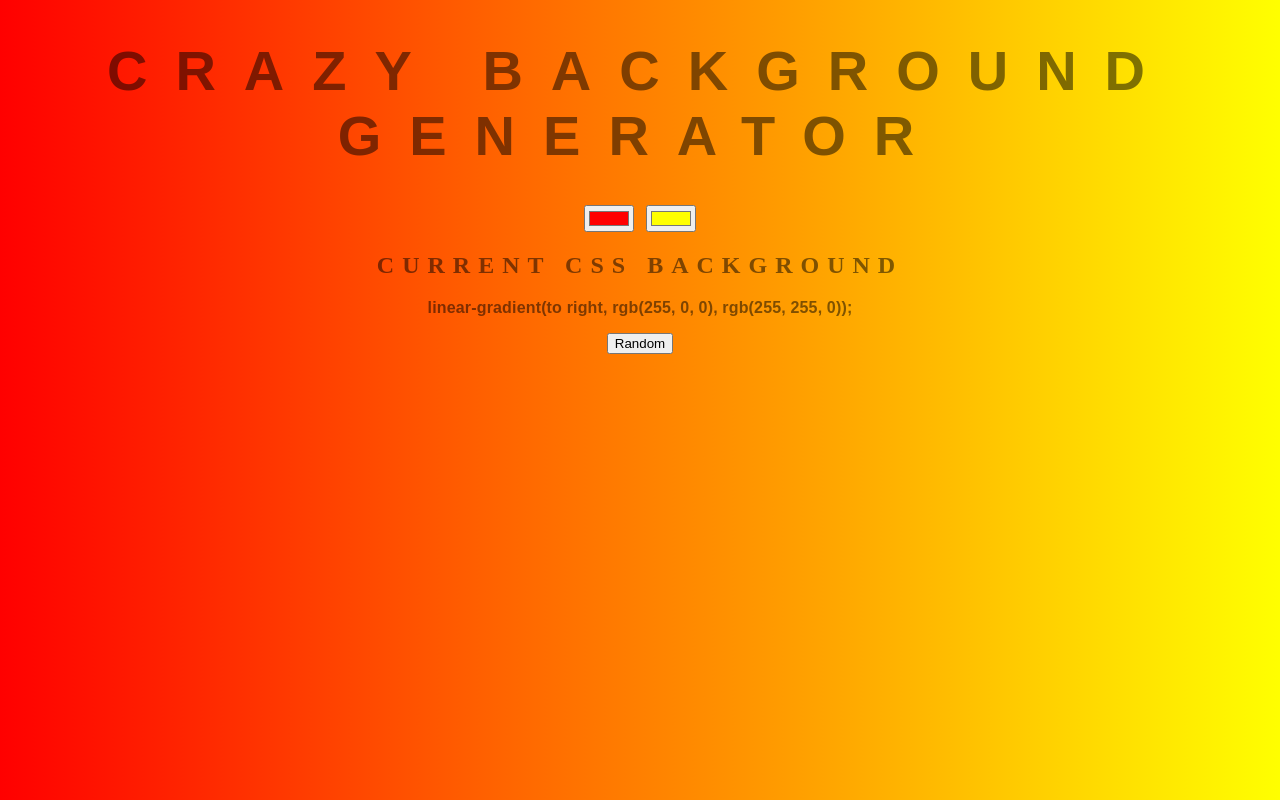
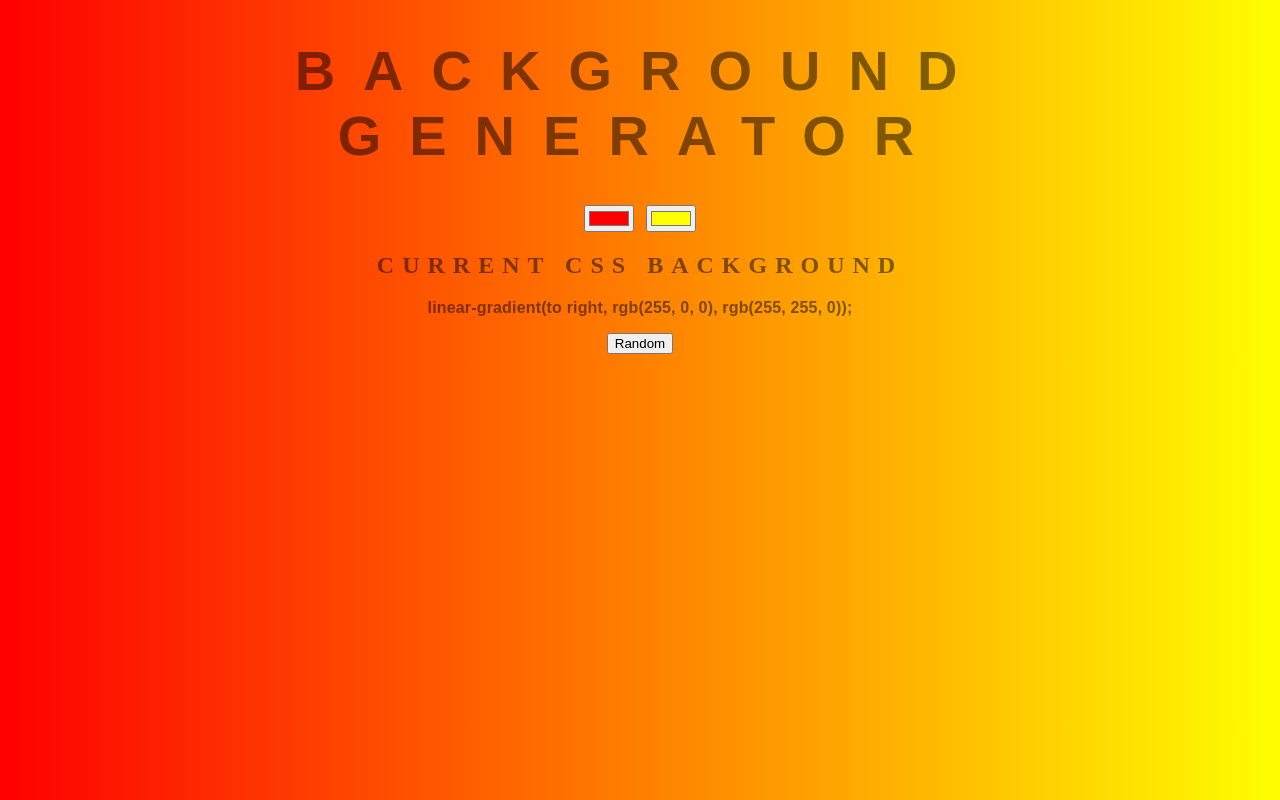
Before and after one commit to akshar-Athreya97/BG_Gen, a plain HTML site: page index.html in a window 1280 px wide. Drawn offline with Linux system fonts and the light colour scheme.

Commit message:
reverting back to old title

```diff
--- a/index.html
+++ b/index.html
@@ -6,7 +6,7 @@
 	<link rel="stylesheet" type="text/css" href="style.css">
 </head>
 <body id="gradient">
-	<h1>Crazy Background Generator </h1>
+	<h1>Background Generator </h1>
 	<input class="color1" type="color" name="color1" value="#00ff00">
 	<input class="color2" type="color" name="color2" value="#ff0000">
 	<h2>Current CSS Background</h2>
```
